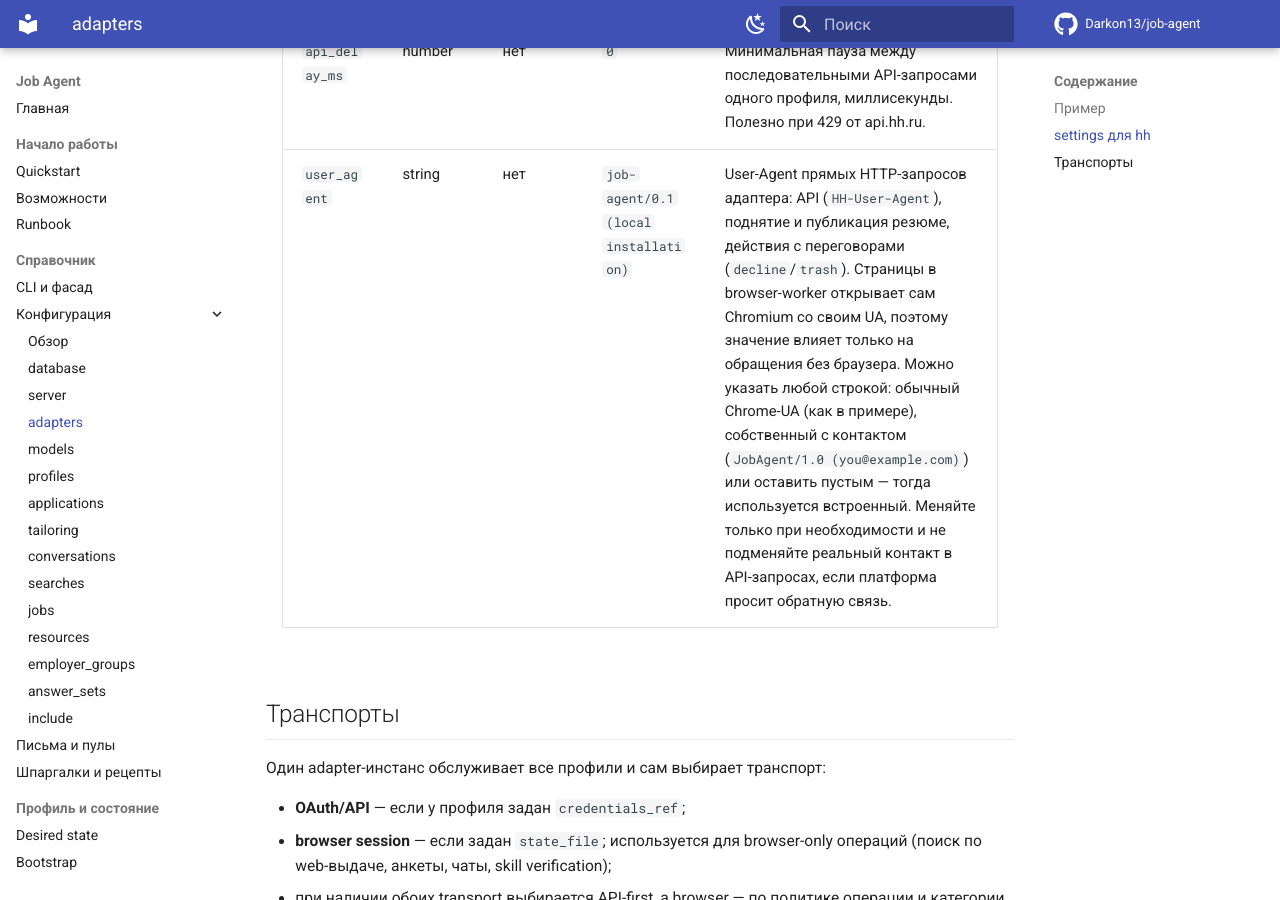
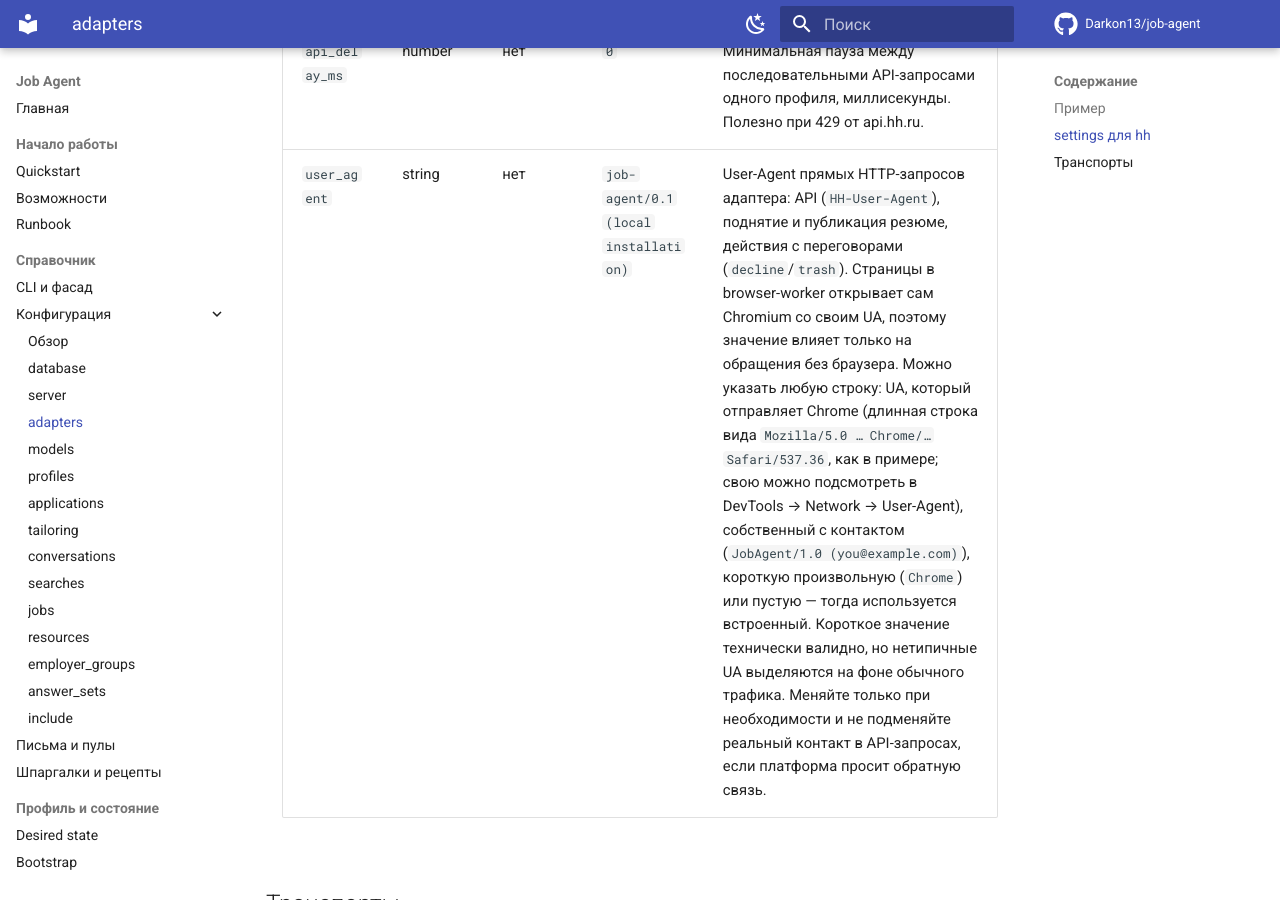
Before and after one commit to Darkon13/job-agent, an MkDocs documentation site: the page built from docs/reference/configuration/adapters.md, in a window 1280 px wide and 900 px high, scrolled down 998 px. Built offline with MkDocs 1.6.1 and Material for MkDocs 9.7.7, drawn with Linux system fonts in a browser that asks for light colours; comment, search, counter and statistics services are not loaded.

Commit message:
docs(adapters): clarify that user_agent is a free-form header value

```diff
--- a/docs/reference/configuration/adapters.md
+++ b/docs/reference/configuration/adapters.md
@@ -26,7 +26,7 @@
 | Поле | Тип | Обяз. | По умолчанию | Описание |
 |---|---|---|---|---|
 | `api_delay_ms` | number | нет | `0` | Минимальная пауза между последовательными API-запросами одного профиля, миллисекунды. Полезно при 429 от api.hh.ru. |
-| `user_agent` | string | нет | `job-agent/0.1 (local installation)` | User-Agent прямых HTTP-запросов адаптера: API (`HH-User-Agent`), поднятие и публикация резюме, действия с переговорами (`decline`/`trash`). Страницы в browser-worker открывает сам Chromium со своим UA, поэтому значение влияет только на обращения без браузера. Можно указать любой строкой: обычный Chrome-UA (как в примере), собственный с контактом (`JobAgent/1.0 (you@example.com)`) или оставить пустым — тогда используется встроенный. Меняйте только при необходимости и не подменяйте реальный контакт в API-запросах, если платформа просит обратную связь. |
+| `user_agent` | string | нет | `job-agent/0.1 (local installation)` | User-Agent прямых HTTP-запросов адаптера: API (`HH-User-Agent`), поднятие и публикация резюме, действия с переговорами (`decline`/`trash`). Страницы в browser-worker открывает сам Chromium со своим UA, поэтому значение влияет только на обращения без браузера. Можно указать любую строку: UA, который отправляет Chrome (длинная строка вида `Mozilla/5.0 … Chrome/… Safari/537.36`, как в примере; свою можно подсмотреть в DevTools → Network → User-Agent), собственный с контактом (`JobAgent/1.0 (you@example.com)`), короткую произвольную (`Chrome`) или пустую — тогда используется встроенный. Короткое значение технически валидно, но нетипичные UA выделяются на фоне обычного трафика. Меняйте только при необходимости и не подменяйте реальный контакт в API-запросах, если платформа просит обратную связь. |
 
 ## Транспорты
 
```
